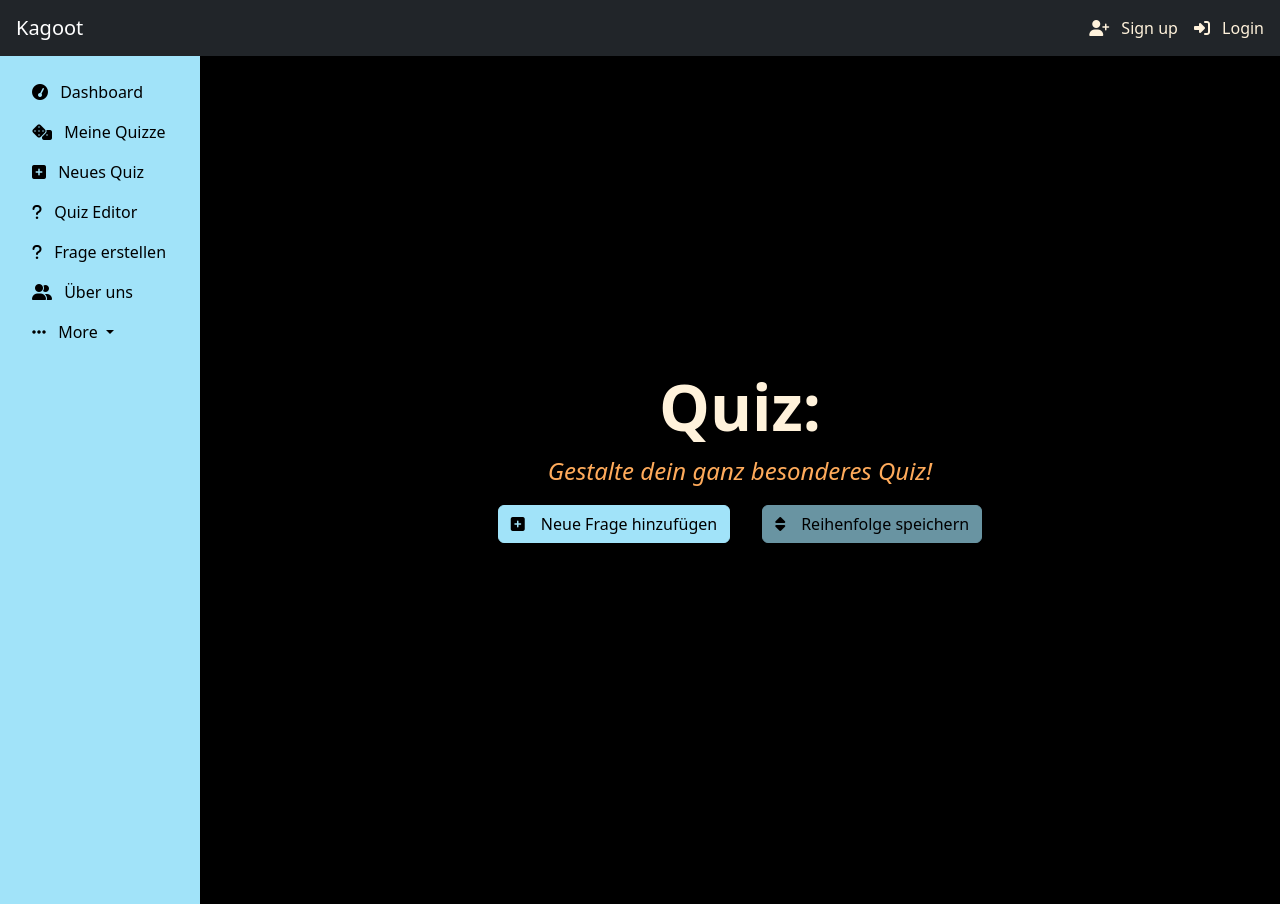
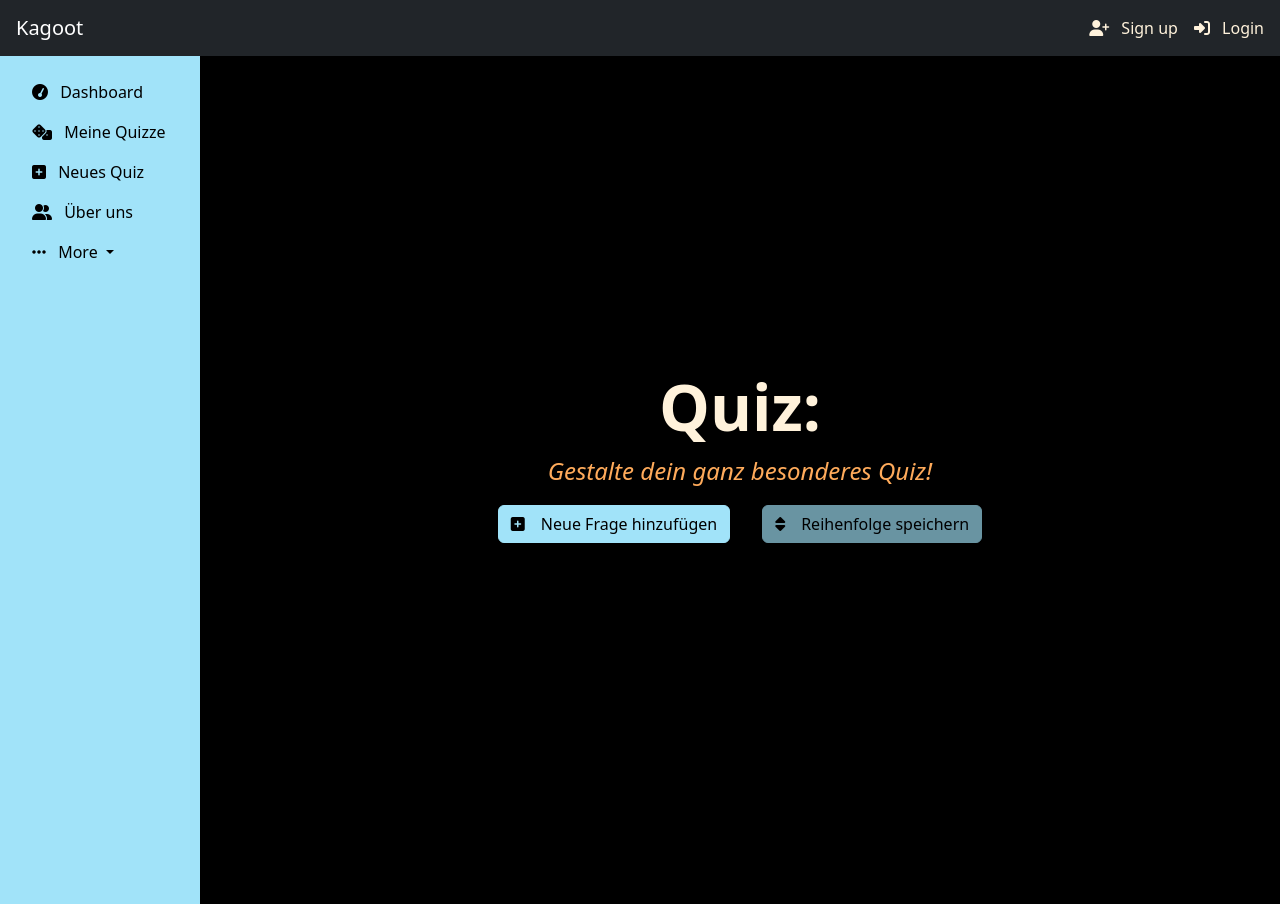
Before and after one commit to GutHoch2/Kagoot_Frontend, a Vue app in the folder kagoot_frontend/: page /quiz-editor/1 in a window 1280 px wide. Built offline with nearby package versions, Linux system fonts and the light colour scheme; no server answers.

Commit message:
clean up sidebar

```diff
--- a/kagoot_frontend/src/components/SidebarComponent.vue
+++ b/kagoot_frontend/src/components/SidebarComponent.vue
@@ -14,16 +14,6 @@
       <li class="nav-item">
         <router-link class="nav-link text-black" to="/quiz-creator">
           <i class="fa-solid fa-square-plus me-2"></i> Neues Quiz
-        </router-link>
-      </li>
-      <li class="nav-item">
-        <router-link class="nav-link text-black" to="/quiz-editor">
-          <i class="fa-solid fa-question me-2"></i> Quiz Editor
-        </router-link>
-      </li>
-      <li class="nav-item">
-        <router-link class="nav-link text-black" to="/add-question">
-          <i class="fa-solid fa-question me-2"></i> Frage erstellen
         </router-link>
       </li>
       <li class="nav-item">
```
